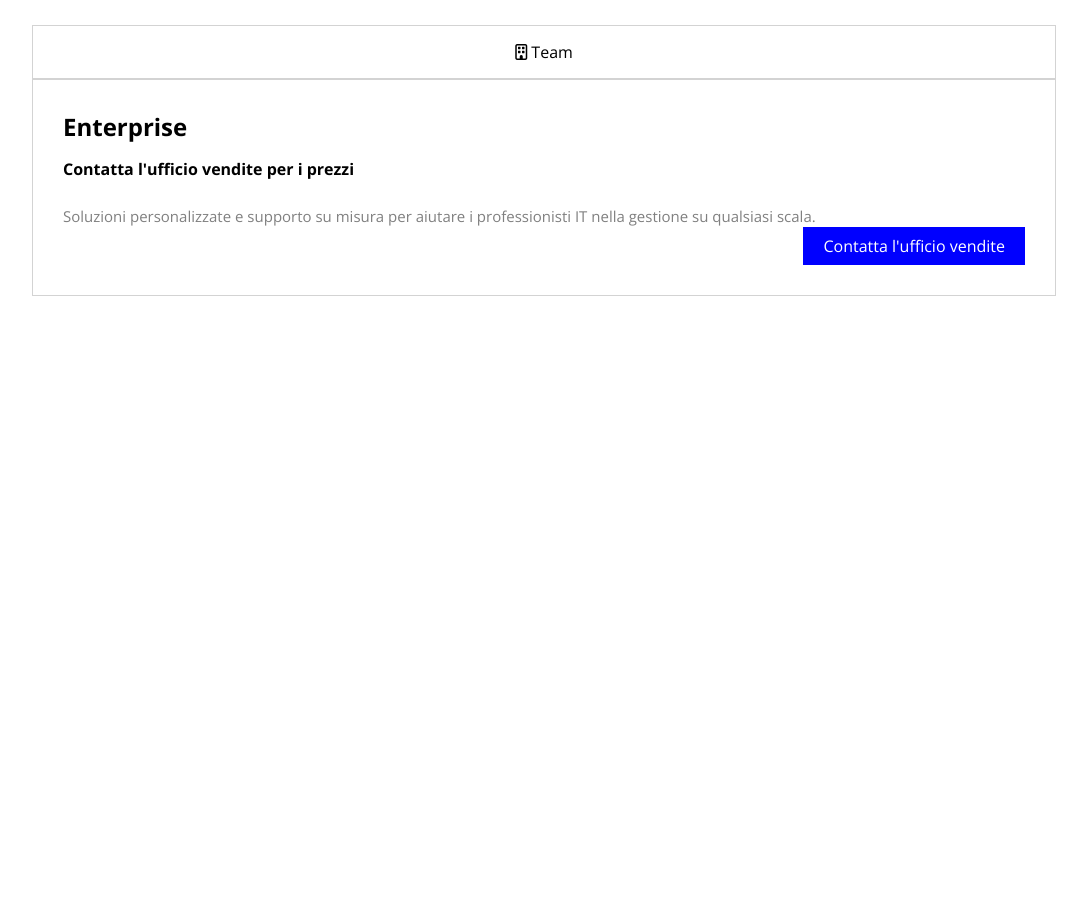
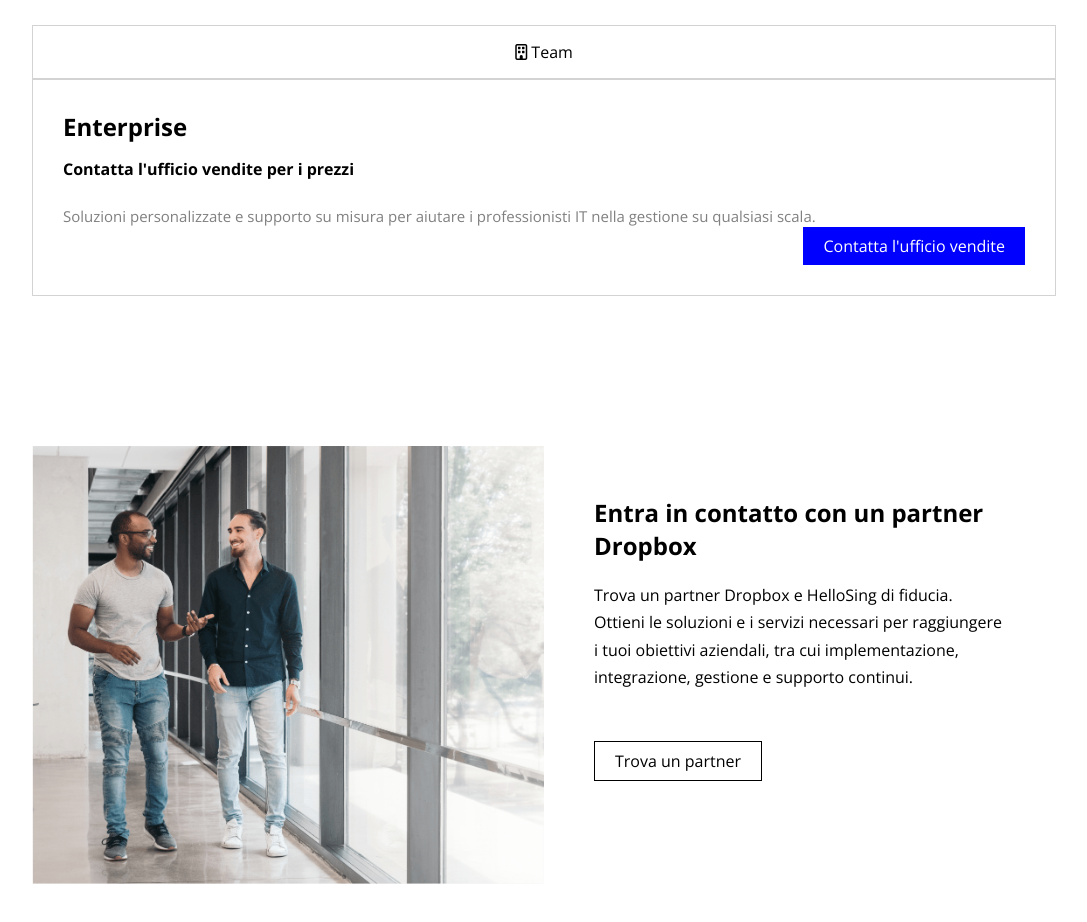
Before and after one commit to Pavel-Stefano/htmlcss-dropbox, a plain HTML site: page index.html in a window 1280 px wide. Shown: the part 2070-2992 px from the top of the page, without its empty margins (96-1183 px from the left). Before the commit the page ends 2366 px from the top, so only its background shows below. Drawn offline with nearby package versions, Linux system fonts and the light colour scheme.

Commit message:
index: section 3

```diff
--- a/css/style.css
+++ b/css/style.css
@@ -5,6 +5,10 @@
     margin: 0;
     box-sizing: border-box;
     font-family: 'Open Sans', sans-serif;
+}
+
+body {
+    min-width: 1270px;
 }
 
 .container {
@@ -208,12 +212,16 @@ ul li a {
 }
 /* /promo footer */
 
+
 /* box 2 */
 .box-central {
     margin: 0 50px;
 }
 /* /box 2 */
+/* /section 1 */
 
+
+/* section 2 */
 /* box-footer  */
  .box-footer {
      margin-top: 50px;
@@ -233,3 +241,36 @@ ul li a {
     font-size: 15px;
     color: grey;
 }
+/* /box-footer  */
+/* /section 2 */
+
+/* section 3 */
+.contenitore-section-3{
+    padding: 150px 0;
+}
+
+.contenitore-section-3 .left {
+    width: 50%;
+}
+
+.contenitore-section-3 .left img {
+    width: 100%;
+}
+
+.contenitore-section-3 .right {
+    width: 50%;
+    padding: 50px;
+}
+
+.contenitore-section-3 .right p{
+    line-height: 1.7em;
+    padding-top: 20px;
+}
+
+#trova-partner {
+    color: black;
+    border: 1px solid black;
+    background-color: white;
+    margin-top: 50px;
+}
+/* /section 3 */
--- a/index.html
+++ b/index.html
@@ -318,7 +318,7 @@
                 </div>
                 <!-- /promo centrale -->
 
-                <!-- /promo footer -->
+                <!-- promo footer -->
                 <div class="promo-footer">
                     <p class="punti-salienti">
                         Punti salienti del piano
@@ -366,6 +366,7 @@
                         </p>
                     </div>
                 </div>
+                 <!-- /promo footer -->
             </div>
                 <!-- /box 3 -->
         </section>
@@ -387,11 +388,28 @@
                 </div>
 
                 <div class="text-right right">
-                        <a class="btn" href="#">Contatta l'ufficio vendite</a>
+                    <a class="btn" href="#">Contatta l'ufficio vendite</a>
                 </div>
             </div>
         </section>
+        <!-- /section 2 -->
 
+        <!-- section 3 -->
+        <section>
+            <div class="contenitore-section-3 clearfix">
+                <div class="left">
+                    <img src="img/partner.png" alt="">
+                </div>
+
+                <div class="right">
+                    <h2>Entra in contatto con un partner Dropbox</h2>
+                    <p>Trova un partner Dropbox e HelloSing di fiducia. Ottieni le soluzioni e i servizi necessari per raggiungere i tuoi obiettivi aziendali, tra cui implementazione, integrazione, gestione e supporto continui.</p>
+
+                    <a id="trova-partner" class="btn" href="#">Trova un partner</a>
+                </div>
+            </div>
+        </section>
+        <!-- /section 3 -->
 
     </main>
     <!-- /main -->
```
